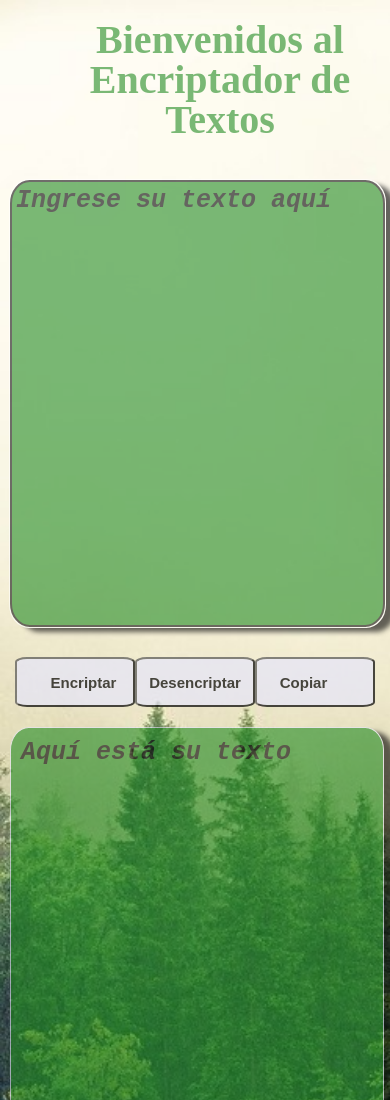
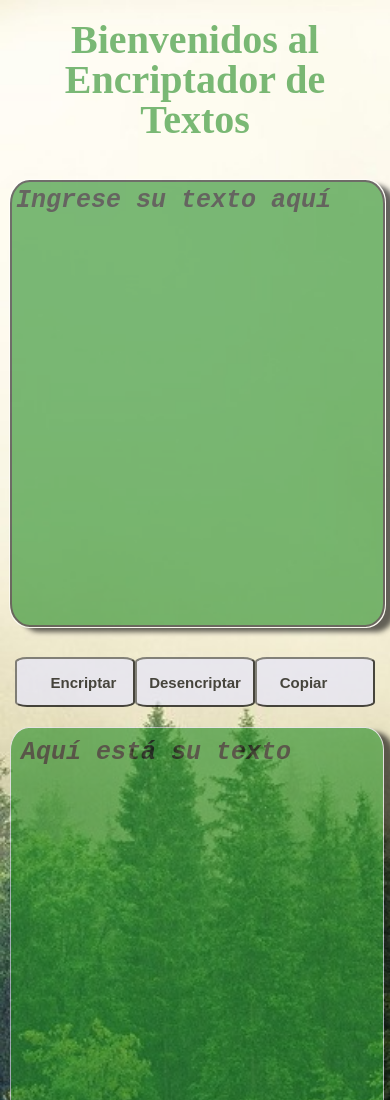
Before and after one commit to marimesquida/challengeI.github.io, a plain HTML site: page index.html in a window 390 px wide. Shown: the top 1100 px of the page. Drawn offline with Linux system fonts and the light colour scheme.

Commit message:
Add files via upload

```diff
--- a/files/style.css
+++ b/files/style.css
@@ -182,7 +182,7 @@ footer{
         font-size: 40px;
         font-weight: bold;
         font-style: normal;
-        margin-left: 50px;
+        margin-left: auto;
         margin-top: auto;
         margin-bottom: 30px;
         position: relative;
```
